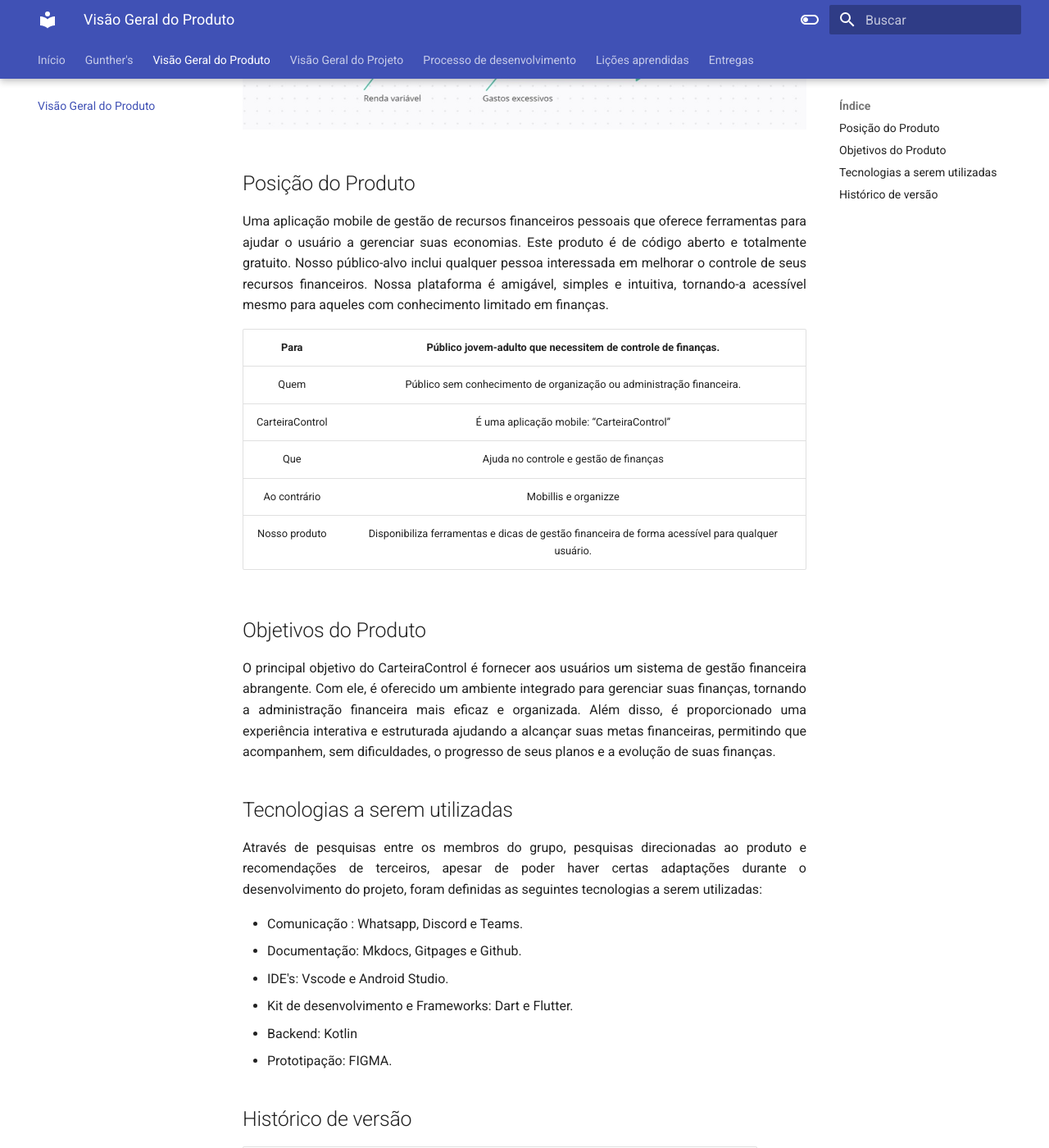
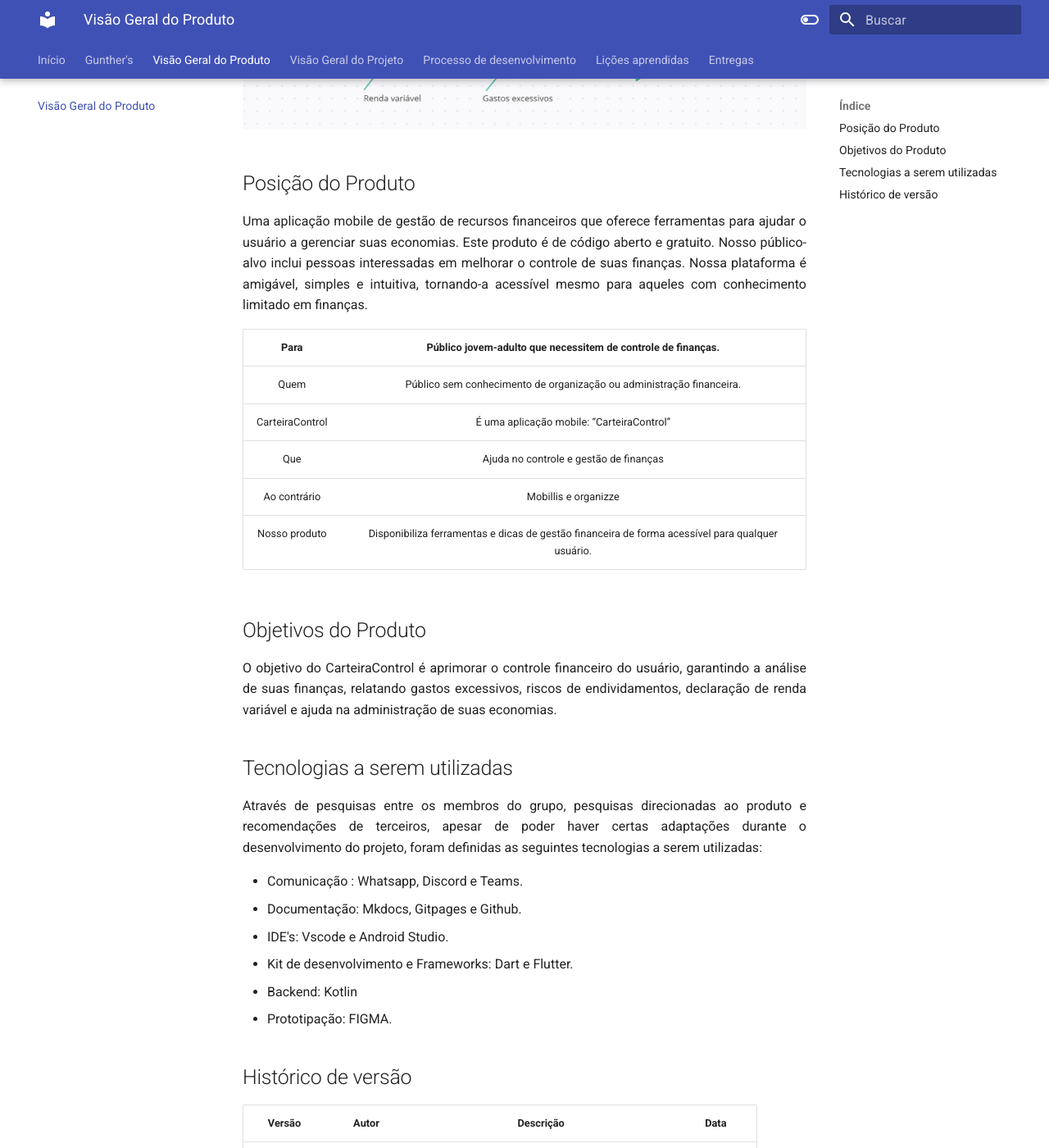
Before and after one commit to mdsreq-fga-unb/2023.2-CarteiraControl, an MkDocs documentation site: the page built from docs/VisaoProduto.md, in a window 1280 px wide and 1400 px high, scrolled down 554 px. Shown: the whole window at 82% size. Built offline with MkDocs 1.6.1 and Material for MkDocs 9.7.7, drawn with Linux system fonts in a browser that asks for light colours; some of the changed text lies outside the part shown.

Commit message:
Correção do Objetivo do Projeto

```diff
--- a/docs/VisaoProduto.md
+++ b/docs/VisaoProduto.md
@@ -7,7 +7,7 @@
 
 ## Posição do Produto
 
-<p align= "justify">  Uma aplicação mobile de gestão de recursos financeiros pessoais que oferece ferramentas para ajudar o usuário a gerenciar suas economias. Este produto é de código aberto e totalmente gratuito. Nosso público-alvo inclui qualquer pessoa interessada em melhorar o controle de seus recursos financeiros. Nossa plataforma é amigável, simples e intuitiva, tornando-a acessível mesmo para aqueles com conhecimento limitado em finanças. </p>
+<p align= "justify">  Uma aplicação mobile de gestão de recursos financeiros que oferece ferramentas para ajudar o usuário a gerenciar suas economias. Este produto é de código aberto e gratuito. Nosso público-alvo inclui pessoas interessadas em melhorar o controle de suas finanças. Nossa plataforma é amigável, simples e intuitiva, tornando-a acessível mesmo para aqueles com conhecimento limitado em finanças. </p>
 
 
 |     Para      |                          **Público jovem-adulto que necessitem de controle de finanças.**                                                                             |
@@ -20,7 +20,8 @@
 
 ## Objetivos do Produto
 
-<p align= "justify">  O principal objetivo do CarteiraControl é fornecer aos usuários um sistema de gestão financeira abrangente. Com ele, é oferecido um ambiente integrado para gerenciar suas finanças, tornando a administração financeira mais eficaz e organizada. Além disso, é proporcionado uma experiência interativa e estruturada ajudando a alcançar suas metas financeiras, permitindo que acompanhem, sem dificuldades, o progresso de seus planos e a evolução de suas finanças. </p>
+<p align= "justify">  O objetivo do CarteiraControl é aprimorar o controle financeiro do usuário, garantindo a análise de suas finanças, relatando gastos excessivos, riscos de endividamentos, declaração de renda variável e ajuda na administração de suas economias.
+</p>
 
 
 ## Tecnologias a serem utilizadas
@@ -42,3 +43,4 @@
 |    1.0   |   Jefferson   |  Adiciona problemas, posição e objetivos do produto |  23/09 |
 |    1.1   |   Leandro     |  Conserta a tabela                                  |  24/09 |
 |    1.2   |   Harryson    |  Adiciona tecnologias definidas                     |  27/09 |
+|    1.3   |   Jefferson     |   Correção do Objetivo |  21/10 |
```
